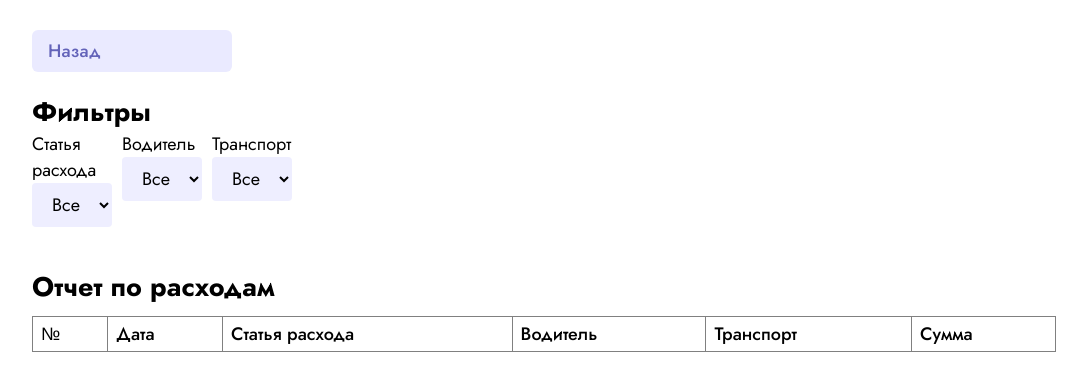
After one commit to Dimzmiks555/rogulin, a Django app: page /dashboard/report_expenses/ in a window 1280 px wide. The commit adds this page. Shown: the top 391 px of the page, without its empty margins (96-1183 px from the left). Run offline with Django 4.2, Linux system fonts and the light colour scheme; data that the repository does not hold is empty; some libraries are stand-ins or nearby versions.

Commit message:
'expenses_report'

```diff
--- a/dashboard/urls.py
+++ b/dashboard/urls.py
@@ -3,4 +3,6 @@ from . import views
 
 urlpatterns = [
     path('', views.index, name="dashboard"),
+    path('report/', views.report, name="report"),
+    path('report_expenses/', views.report_expenses, name="report_expenses"),
 ]
--- a/dashboard/views.py
+++ b/dashboard/views.py
@@ -1,6 +1,7 @@
 from django.shortcuts import render
 from dictionary.models import Transport, Employee
-from finance_operations.models import Expense, Income
+from finance_operations.models import Expense, Income, WorkSheet
+from common.models import ExpenseType
 from django.db.models import Sum
 
 # Create your views here.
@@ -70,3 +71,95 @@ def index(request):
         'employees': employees,
         'total': total
     })
+
+def report(request):
+    transports = Transport.objects.filter()
+    employees = Employee.objects.all()
+
+
+    total_expenses_summ = 0
+    total_incomes_summ = 0
+
+
+    total_expenses = Expense.objects.filter().aggregate(expenses_summ=Sum('summ'))
+    total_incomes = Income.objects.filter().aggregate(incomes_summ=Sum('summ'))
+    total_expenses_summ += total_expenses['expenses_summ'] or 0
+    total_incomes_summ += total_incomes['incomes_summ'] or 0
+
+    total = {
+        'expenses_summ': total_expenses_summ,
+        'incomes_summ': total_incomes_summ,
+        'benefit': total_incomes_summ - total_expenses_summ
+    }
+
+    print(total)
+
+
+    worksheets = WorkSheet.objects.filter()
+
+    for worksheet in worksheets:
+
+        expenses_summ = 0
+        incomes_summ = 0
+
+        expenses = worksheet.expense_set.all().aggregate(expenses_summ=Sum('summ'))
+        incomes = worksheet.income_set.all().aggregate(incomes_summ=Sum('summ'))
+        expenses_summ += expenses['expenses_summ'] or 0
+        incomes_summ += incomes['incomes_summ'] or 0
+        worksheet.expenses_summ = expenses_summ
+        worksheet.incomes_summ = incomes_summ
+        worksheet.benefit_summ = incomes_summ - expenses_summ
+
+
+
+    return render(request, "dashboard/report.html", context={
+        'transports': transports,
+        'employees': employees,
+        'worksheets': worksheets,
+        'total': total
+    })
+
+
+def report_expenses(request):
+    transports = Transport.objects.filter()
+    employees = Employee.objects.all()
+    expense_types = ExpenseType.objects.all()
+
+
+    total_expenses_summ = 0
+    total_incomes_summ = 0
+
+
+    total_expenses = Expense.objects.filter().aggregate(expenses_summ=Sum('summ'))
+    total_incomes = Income.objects.filter().aggregate(incomes_summ=Sum('summ'))
+    total_expenses_summ += total_expenses['expenses_summ'] or 0
+    total_incomes_summ += total_incomes['incomes_summ'] or 0
+
+    total = {
+        'expenses_summ': total_expenses_summ,
+        'incomes_summ': total_incomes_summ,
+        'benefit': total_incomes_summ - total_expenses_summ
+    }
+
+    print(total)
+
+
+    expenses = Expense.objects.all()
+
+    for expense in expenses:
+
+        expenses_summ = 0
+
+        expense_s =  expenses.aggregate(expenses_summ=Sum('summ'))
+        expenses_summ = expense_s['expenses_summ'] or 0
+        expense.expenses_summ = expenses_summ
+
+
+
+    return render(request, "dashboard/report_expenses.html", context={
+        'transports': transports,
+        'employees': employees,
+        'expenses': expenses,
+        'expense_types': expense_types,
+        'total': total
+    })
--- /dev/null
+++ b/static/css/dashboard/report.css
@@ -0,0 +1,23 @@
+
+.back__button {
+    border-radius: 6px;
+    display: block;
+    background:  rgb(234, 234, 255);
+    padding: 8px 16px;
+    margin-bottom: 20px;
+    font-weight: 500;
+    color: rgb(99, 99, 185);
+}
+
+.container {
+    flex-direction: column !important;
+}
+.filters {
+    display: flex;
+    gap: 10px;
+}
+
+table {
+    margin-top: 10px;
+    width: 100%;
+}
--- a/static/css/styles.css
+++ b/static/css/styles.css
@@ -24,14 +24,24 @@ input, button, select {
     font-size: inherit;
 }
 
-input {
+input,select {
     border-radius: 4px;
     padding: 8px 16px;
     background: #eef;
     border: none;
 }
-input:focus {
+input:focus, select:focus {
     outline: 2px solid #0093E9;
+}
+
+table {
+    border-collapse: collapse;
+}
+table thead {
+    font-weight: 500;
+}
+table td {
+    padding: 4px 8px;
 }
 
 .container {
--- /dev/null
+++ b/templates/dashboard/report_expenses.html
@@ -0,0 +1,75 @@
+{% extends "layout.html" %}
+{% load static %}
+{% block head %}
+    <link rel="stylesheet" href="{% static "css/dashboard/report.css" %}" />
+{% endblock head %}
+
+{% block sidebar %}
+<a class="back__button" href="/dashboard">Назад </a>
+<h2>Фильтры</h2>
+<div class="filters">
+    <!-- <div class="filter">
+        <label>Дата, от</label>
+        <input type="date">
+    </div>
+    <div class="filter">
+        <label>Дата, от</label>
+        <input type="date">
+    </div> -->
+
+    <div class="filter">
+        <label>Статья расхода</label>
+        <select >
+            <option>Все</option>
+            {% for expense_type in expense_types %}
+            <option>{{expense_type.name}}</option>
+            {% endfor %}
+        </select>
+    </div>
+    <div class="filter">
+        <label>Водитель</label>
+        <select >
+            <option>Все</option>
+            {% for employee in employees %}
+            <option>{{employee.sur_name}} {{employee.first_name}} {{employee.last_name}}</option>
+            {% endfor %}
+        </select>
+    </div>
+    <div class="filter">
+        <label>Транспорт</label>
+        <select >
+            <option>Все</option>
+            {% for transport in transports %}
+            <option>Транспорт {{transport.reg_number}}</option>
+            {% endfor %}
+        </select>
+    </div>
+</div>
+{% endblock %}
+{% block main %}
+    <h2>Отчет по расходам</h2>
+    <table border="1">
+        <thead>
+            <tr>
+                <td>№</td>
+                <td>Дата</td>
+                <td>Статья расхода</td>
+                <td>Водитель</td>
+                <td>Транспорт</td>
+                <td>Сумма</td>
+            </tr>
+        </thead>
+        <tbody>
+            {% for expense in expenses %}
+            <tr>
+                <td>1</td>
+                <td>{{expense.date|date:"d.m.Y" }}</td>
+                <td>{{expense.type.name}}</td>
+                <td>{{expense.work_sheet.employee.sur_name}} {{expense.work_sheet.employee.first_name}}</td>
+                <td>{{expense.work_sheet.transport.reg_number}}</td>
+                <td>{{expense.summ}}</td>
+            </tr>
+            {% endfor %}
+        </thead>
+    </table>
+{% endblock %}
```
Also changed, not shown: static/css/dashboard/dashboard.css (+34 -0 lines), templates/dashboard/dashboard.html (+14 -6 lines), templates/dashboard/report.html (added, +69 -0 lines).
